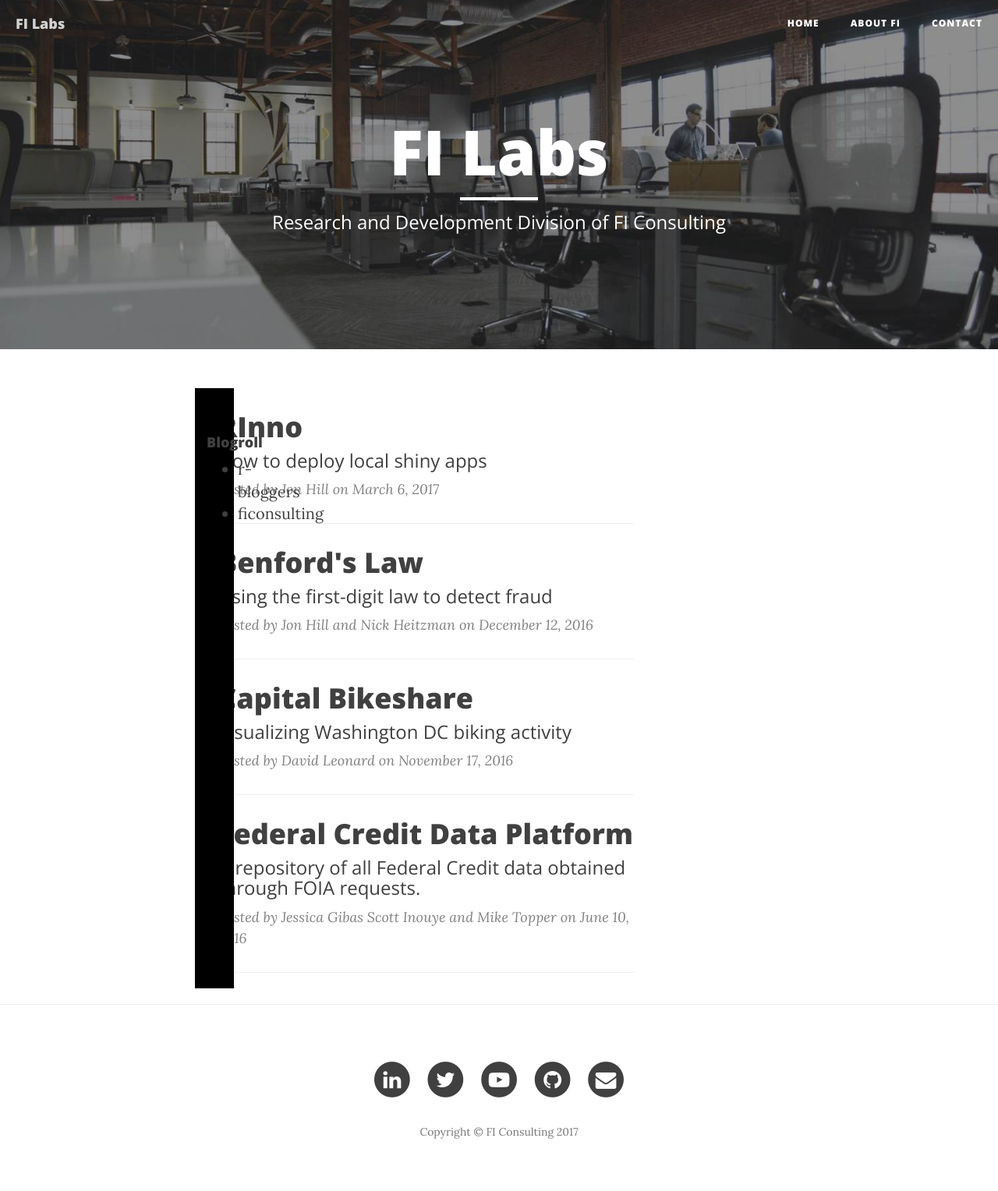
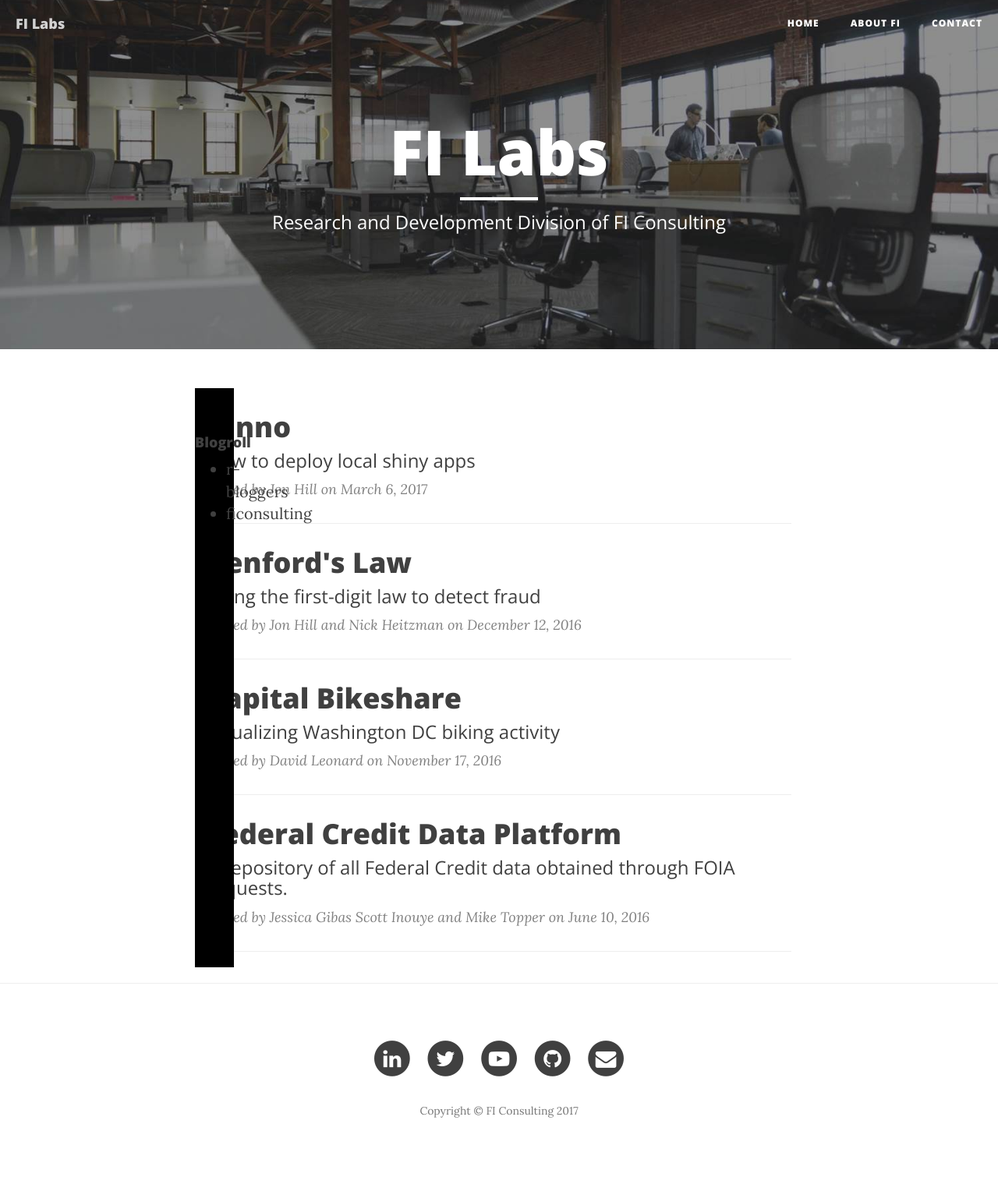
Before and after one commit to ficonsulting/filabs, a Jekyll site: the page built from index.html, in a window 1280 px wide. Shown: the whole page at 78% size. Built offline with Jekyll 4.4.1, drawn with Linux system fonts in a browser that asks for light colours; nearby versions of some CDN libraries; the list of posts is cut into pages by our own code; after the commit the page ends 1501 px from its top, so only the background shows below that.

Commit message:
Update index.html

```diff
--- a/index.html
+++ b/index.html
@@ -3,7 +3,7 @@ layout: page
 description: "Research and Development Division of FI Consulting"
 ---
 
-<div class="col-lg-9">
+<div class="col-9">
     {% for post in paginator.posts %}
     <div class="post-preview">
         <a href="{{ post.url | prepend: site.baseurl }}">
@@ -23,7 +23,7 @@ description: "Research and Development Division of FI Consulting"
     {% endfor %}
 </div>
 
-<div class="col-lg-3 hidden-print hidden-xs hidden-sm hidden-md affix-top affix-top sidebar-column">
+<div class="col-3 hidden-print hidden-xs hidden-sm hidden-md affix-top affix-top sidebar-column">
   {% include blogroll.html %}
 </div>
 
```
